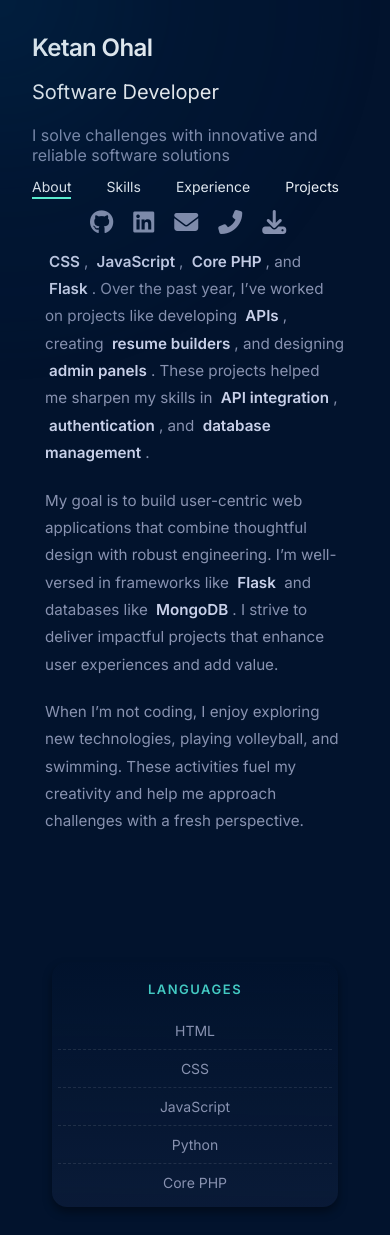
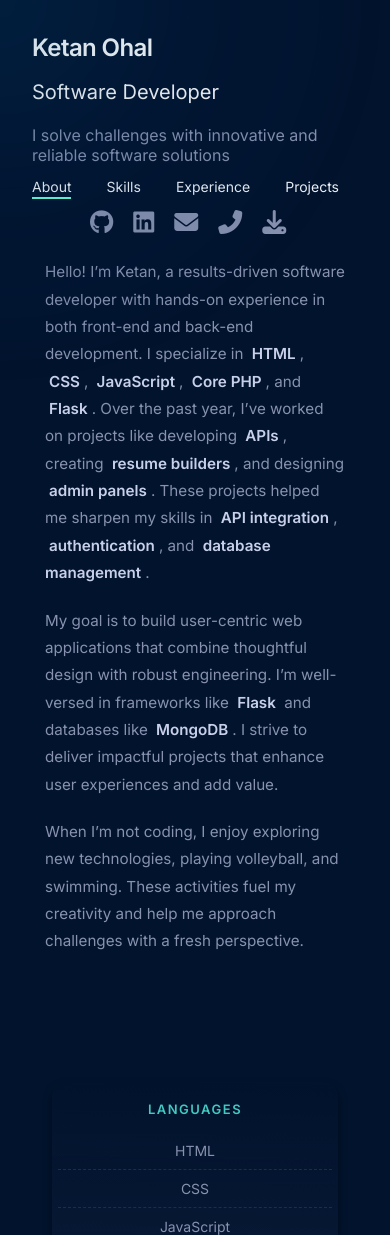
Before and after one commit to ketanohal/ketans_portfolio, a Flask app: page / in a window 390 px wide. Shown: the top 1235 px of the page. Run offline with Flask 3, Linux system fonts and the light colour scheme.

Commit message:
final mobile responsiveness added

```diff
--- a/static/css/style.css
+++ b/static/css/style.css
@@ -1036,4 +1036,8 @@ body, html {
         width: 100%;
         padding-right: 10px;
     }
+    .content section {
+        margin-bottom: 60px;
+        padding-top: 180px;
+    }
 }
```
